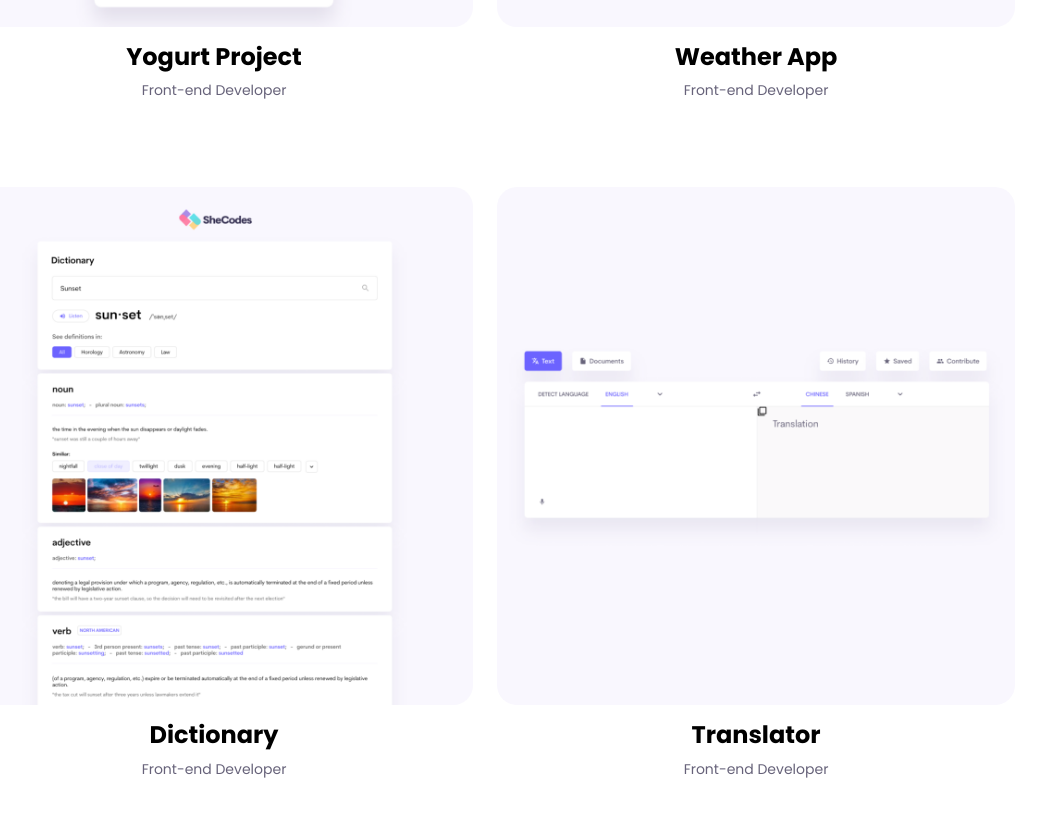
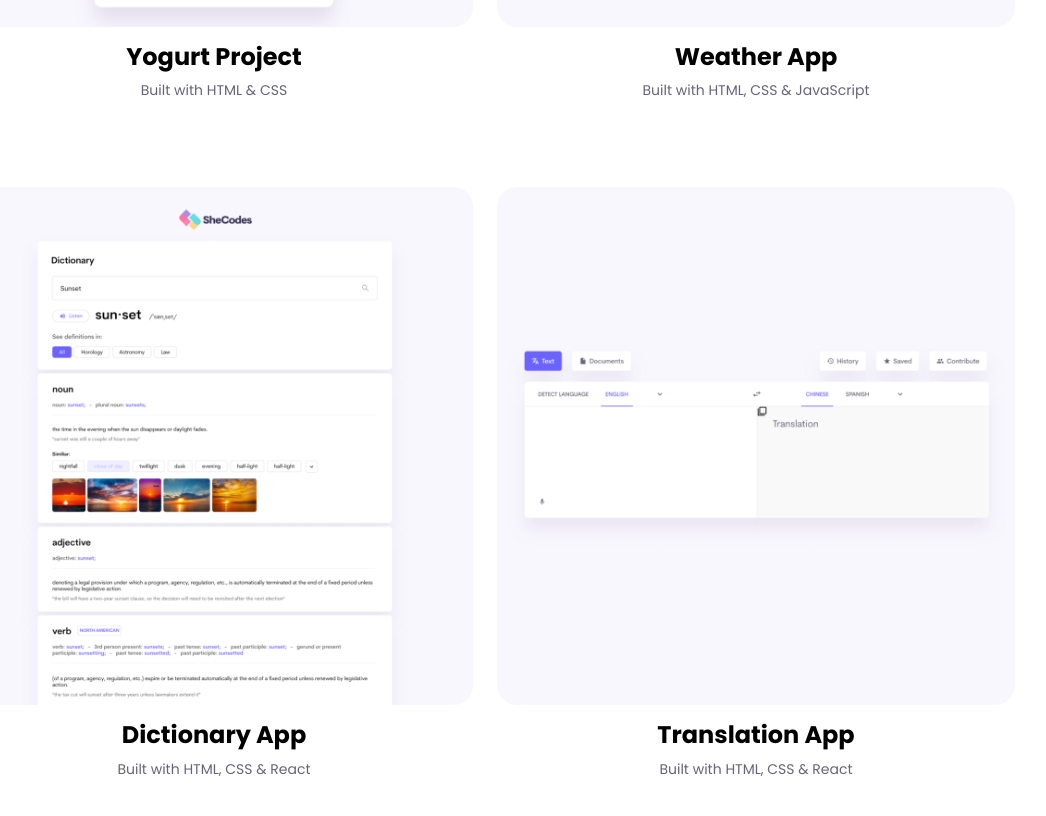
Before and after one commit to taliberlin/responsive-portfolio-project, a plain HTML site: page work.html in a window 1280 px wide. Shown: the part 833-1649 px from the top of the page, without its empty margins (155-1201 px from the left). Drawn offline with nearby package versions, Linux system fonts and the light colour scheme.

Commit message:
updated work html

```diff
--- a/work.html
+++ b/work.html
@@ -37,7 +37,7 @@
           />
           <h2 class="text-center workpage-project-names">Yogurt Project</h2>
           <p class="text-center workpage-project-subheadings">
-            Front-end Developer
+            Built with HTML & CSS
           </p>
         </div>
         <div class="col-sm-6 workpage-project-columns">
@@ -48,7 +48,7 @@
           />
           <h2 class="text-center workpage-project-names">Weather App</h2>
           <p class="text-center workpage-project-subheadings">
-            Front-end Developer
+            Built with HTML, CSS & JavaScript
           </p>
         </div>
       </div>
@@ -59,9 +59,9 @@
             alt="Dictionary Website"
             class="img-fluid img-workpage"
           />
-          <h2 class="text-center workpage-project-names">Dictionary</h2>
+          <h2 class="text-center workpage-project-names">Dictionary App</h2>
           <p class="text-center workpage-project-subheadings">
-            Front-end Developer
+            Built with HTML, CSS & React
           </p>
         </div>
         <div class="col-sm-6 workpage-project-columns">
@@ -70,9 +70,9 @@
             alt="Translation Website"
             class="img-fluid img-workpage"
           />
-          <h2 class="text-center workpage-project-names">Translator</h2>
+          <h2 class="text-center workpage-project-names">Translation App</h2>
           <p class="text-center workpage-project-subheadings">
-            Front-end Developer
+            Built with HTML, CSS & React
           </p>
         </div>
       </div>
```
